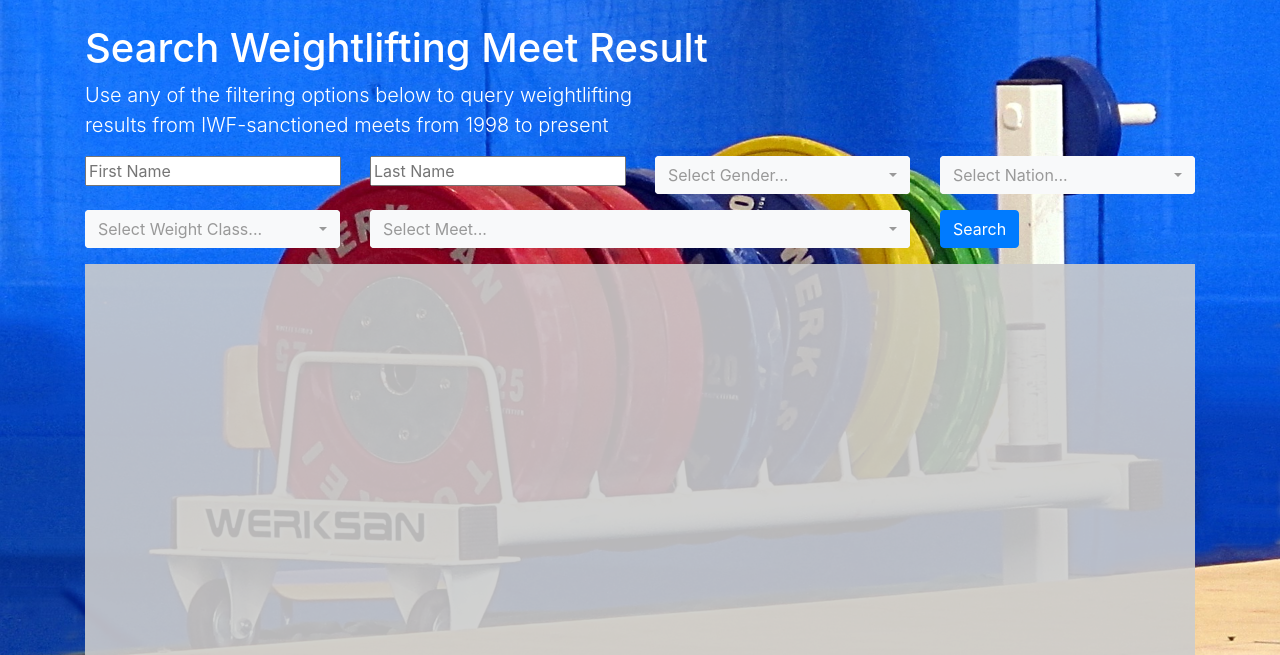
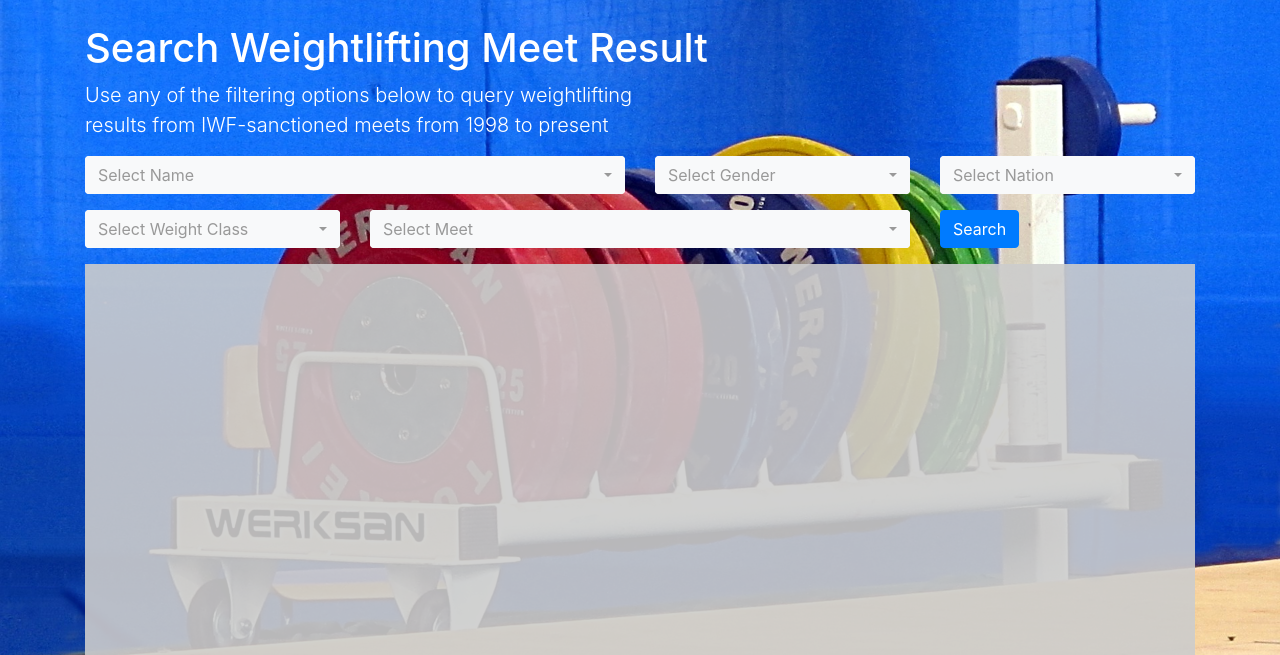
Before and after one commit to FanchenBao/WEBAPP_weightlifting_meet_result_lookup, a Flask app: page / in a window 1280 px wide. Shown: the part 56-711 px from the top of the page. Run offline with Flask 2, Linux system fonts and the light colour scheme; data that the repository does not hold is empty; some libraries are stand-ins or nearby versions.

Commit message:
Make name selection into dropdown menu, with live search functionality

```diff
--- a/app.py
+++ b/app.py
@@ -42,22 +42,21 @@ def index():
 
     # Values to allow html keep user's previous select options or input values
     # See here https://stackoverflow.com/questions/43528644/having-a-select-option-stay-selected-after-post-with-flask
-    fname = ""
-    lname = ""
+    name_select = ""
     gender_select = ""
     weight_class_select = ""
     nation_select = ""
     meet_select = ""
 
     # populate select options
+    names = sorted([v.name for v in Result.query.with_entities(Result.name).distinct()])
     nations = sorted([v.nation.upper() for v in Result.query.with_entities(Result.nation).distinct()])
     weight_classes = sorted([v.weight_class for v in Result.query.with_entities(Result.weight_class).distinct()])
     meets = sorted([v.meet for v in Result.query.with_entities(Result.meet).distinct()])
 
     if request.method == 'POST':
         # Retrieve data from form submission
-        fname = request.form['fname']
-        lname = request.form['lname']
+        name_select = request.form['name']
         gender_select = request.form['gender']
         nation_select = request.form['nation']
         weight_class_select = request.form['weight_class']
@@ -66,10 +65,8 @@ def index():
         # UNRELATED. To do postgresql query from command line, string must be SINGLE QUOTED
         # Refer to http://www.leeladharan.com/sqlalchemy-query-with-or-and-like-common-filters for general query syntax
         q = Result.query
-        if fname:
-            q = q.filter(Result.name.like('% ' + fname))
-        if lname:
-            q = q.filter(Result.name.like(lname + ' %'))
+        if name_select:
+            q = q.filter_by(name=name_select)
         if gender_select:
             q = q.filter_by(gender=gender_select)
         if nation_select:
@@ -79,17 +76,17 @@ def index():
         if meet_select:
             q = q.filter_by(meet=meet_select)
         # If no filter option is selected, do not return anything
-        if fname or lname or gender_select or nation_select or weight_class_select or meet_select:
+        if name_select or gender_select or nation_select or weight_class_select or meet_select:
             results = q.all()
         if not results:
             results = ["No result found."]
     return render_template('index.html',
                            results=results,
-                           fname=fname,
-                           lname=lname,
+                           names=names,
                            weight_classes=weight_classes,
                            nations=nations,
                            meets=meets,
+                           name_select=name_select,
                            gender_select=gender_select,
                            weight_class_select=weight_class_select,
                            nation_select=nation_select,
--- a/templates/index.html
+++ b/templates/index.html
@@ -55,17 +55,23 @@
       <form role="form" method='POST' action='/'>
         <div class="row">
 
-          <div class="col-3">
-            <input type="text" id="fname" name="fname" placeholder="First Name" value="{{ fname }}">
-          </div>
-
-          <div class="col-3">
-            <input type="text" id="lname" name="lname" placeholder="Last Name" value="{{ lname }}">
+          <div class="col-6">
+            <div class="form-group">
+              <select class="selectpicker form-control" id="name" name="name" data-size="6" data-live-search="true">
+                <option class="text-muted" value="" {% if name_select=="" %} selected {% endif %}>Select Name</option>
+                <option data-divider="true"></option>
+                {% for name in names %}
+                  <option value="{{ name }}" {% if name_select==name %} selected {% endif %}>{{ name }}</option>
+                {% endfor %}
+              </select>
+            </div>
           </div>
 
           <div class="col-3">
             <div class="form-group">
-              <select class="selectpicker form-control" id="gender" name="gender" title="Select Gender...">
+              <select class="selectpicker form-control" id="gender" name="gender">
+                <option class="text-muted" value="" {% if gender_select=="" %} selected {% endif %}>Select Gender</option>
+                <option data-divider="true"></option>
                 <option value="m" {% if gender_select=="m" %} selected {% endif %}>Male</option>
                 <option value="w" {% if gender_select=="w" %} selected {% endif %}>Female</option>
               </select>
@@ -74,7 +80,9 @@
 
           <div class="col-3">
             <div class="form-group">
-              <select class="selectpicker form-control" id="nation" name="nation" title="Select Nation..." data-size="5" data-live-search="true">
+              <select class="selectpicker form-control" id="nation" name="nation" data-size="6" data-live-search="true">
+                <option class="text-muted" value="" {% if nation_select=="" %} selected {% endif %}>Select Nation</option>
+                <option data-divider="true"></option>
                 {% for nation in nations %}
                   <option value="{{ nation }}" {% if nation_select==nation %} selected {% endif %}>{{ nation }}</option>
                 {% endfor %}
@@ -86,7 +94,9 @@
         <div class="row">
           <div class="col-3">
             <div class="form-group">
-              <select class="selectpicker form-control" id="weight_class" name="weight_class" title="Select Weight Class...">
+              <select class="selectpicker form-control" id="weight_class" name="weight_class">
+                <option class="text-muted" value="" {% if weight_class_select=="" %} selected {% endif %}>Select Weight Class</option>
+                <option data-divider="true"></option>
                 {% for weight_class in weight_classes %}
                   <option value="{{ weight_class }}" {% if weight_class_select==weight_class %} selected {% endif %}>{{ weight_class }}</option>
                 {% endfor %}
@@ -96,7 +106,9 @@
 
           <div class="col-6">
             <div class="form-group">
-              <select class="selectpicker form-control" id="meet" name="meet" title="Select Meet..." data-size="5" data-live-search="true">
+              <select class="selectpicker form-control" id="meet" name="meet" data-size="6" data-live-search="true">
+                <option class="text-muted" value="" {% if meet_select=="" %} selected {% endif %}>Select Meet</option>
+                <option data-divider="true"></option>
                 {% for meet in meets %}
                   <option value="{{ meet }}" {% if meet_select==meet %} selected {% endif %}>{{ meet }}</option>
                 {% endfor %}
@@ -145,7 +157,25 @@
     // manually set bootstrap version for bootstrap-select
     $.fn.selectpicker.Constructor.BootstrapVersion = "4.3.1";
 
-    // To learn how to do AJAX call, start from here https://flask.palletsprojects.com/en/1.0.x/patterns/jquery/
+    // Learned from here https://flask.palletsprojects.com/en/1.0.x/patterns/jquery/
+    $(function() {
+      $('#gender').change(function() {
+        $.getJSON(
+          '/weight_class',                // backend url to call
+          {gender: $('#gender').val()},   // data to be passed to the backend url
+          function(data) {                // after backend returns processed data back, handle new data
+            // Remove old options
+            $('#weight_class').empty()
+            // Add new items for option
+            $('#weight_class').append('<option class="text-muted" value="" {% if weight_class_select=="" %} selected {% endif %}>Select Weight Class</option><option data-divider="true"></option>')
+            $.each(data, function(i, val){
+              $('#weight_class').append('<option value="' + val + '">' + val + '</option>');
+            });
+            $('#weight_class').selectpicker('refresh');  // important step to allow for dynamic update of select options
+          }
+        );
+      });
+    });
   </script>
 </body>
 
```
